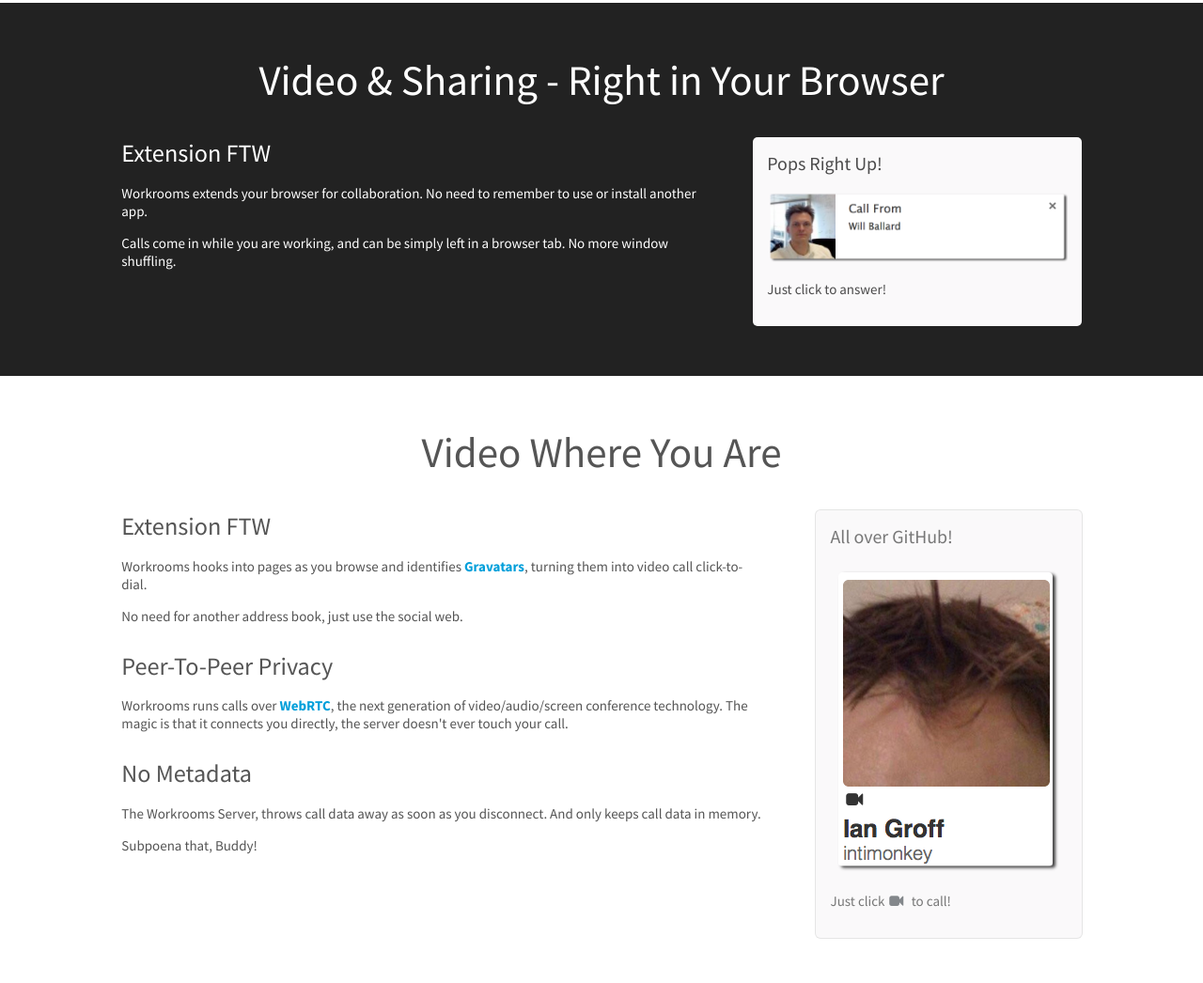
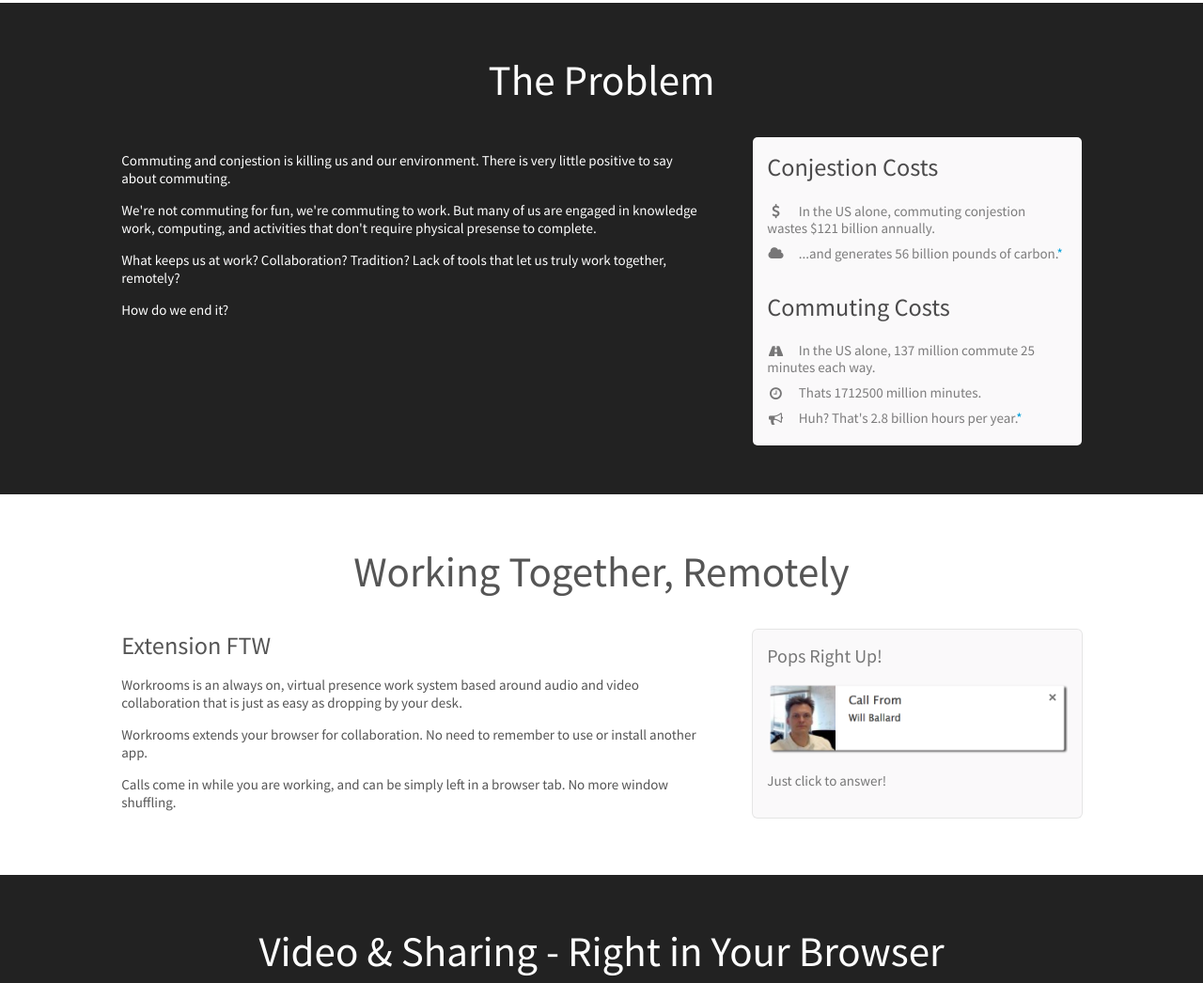
Before and after one commit to wballard/workrooms, a plain HTML site: page index.html in a window 1280 px wide. Shown: the part 740-1786 px from the top of the page at 94% size. Drawn offline with nearby package versions, Linux system fonts and the light colour scheme.

Commit message:
added in notes about commuting costs

```diff
--- a/index.html
+++ b/index.html
@@ -73,13 +73,76 @@
   <div class="row">
     <div class="column">
       <h1 class="center aligned ui header">
-        Video & Sharing - Right in Your Browser
+        The Problem
+      </h1>
+    </div>
+  </div>
+  <div class="row">
+    <div class="ten wide column">
+      <p>
+      Commuting and conjestion is killing us and our environment. There is very little
+      positive to say about commuting.
+      </p>
+      <p>
+      We're not commuting for fun, we're commuting to work. But many of us are
+      engaged in knowledge work, computing, and activities that don't require
+      physical presense to complete.
+      </p>
+      <p>
+      What keeps us at work? Collaboration? Tradition? Lack of tools that let us
+      truly work together, remotely?
+      </p>
+      <p>
+      How do we end it?
+      </p>
+    </div>
+    <div class="six wide column">
+      <div class="ui secondary form segment">
+        <h2 class="ui header">Conjestion Costs</h2>
+        <div class="ui list">
+          <li class="item">
+          <i class="dollar icon"></i>
+          <div class="description">In the US alone, commuting conjestion wastes $121 billion annually.</div>
+          </li>
+          <li class="item">
+          <i class="cloud icon"></i>
+          <div class="description">...and generates 56 billion pounds of carbon.<a href="http://mobility.tamu.edu/ums/media-information/press-release/">*</a></div>
+          </li>
+        </div>
+        <h2 class="ui header">Commuting Costs</h2>
+        <div class="ui list">
+          <li class="item">
+          <i class="road icon"></i>
+          <div class="description">In the US alone, 137 million commute 25 minutes each way.</div>
+          </li>
+          <li class="item">
+          <i class="time icon"></i>
+          <div class="description">Thats 1712500 million minutes.</div>
+          </li>
+          <li class="item">
+          <i class="bullhorn icon"></i>
+          <div class="description">Huh? That's 2.8 billion hours per year.<a href="http://www.census.gov/prod/2011pubs/acs-15.pdf">*</a></div>
+          </li>
+        </div>
+      </div>
+    </div>
+  </div>
+</div>
+
+<div class="ui page grid stackable relaxed feature segment">
+  <div class="row">
+    <div class="column">
+      <h1 class="center aligned ui header">
+        Working Together, Remotely
       </h1>
     </div>
   </div>
   <div class="row">
     <div class="ten wide column">
       <h2 class="ui header">Extension FTW</h2>
+      <p>Workrooms is an always on, virtual presence work system based around
+      audio and video collaboration that is just as easy as dropping by your desk.
+      </p>
       <p>Workrooms extends your browser for collaboration. No need to remember
       to use or install another app.</p>
       <p>Calls come in while you are working, and can be simply left in a browser tab. No more
@@ -95,11 +158,11 @@
   </div>
 </div>
 
-<div class="ui page grid stackable relaxed feature segment">
+<div class="ui inverted page grid stackable relaxed feature segment">
   <div class="row">
     <div class="column">
       <h1 class="center aligned ui header">
-        Video Where You Are
+        Video & Sharing - Right in Your Browser
       </h1>
     </div>
   </div>
@@ -160,7 +223,7 @@
 </div>
 
 <div class="ui inverted page grid segment">
-  <div class="twelve column wide">
+  <div class="ui twelve column grid">
     <div class="ui three wide column">
       <h3 class="ui header">Source</h3>
       <div class="ui inverted link list">
@@ -175,8 +238,6 @@
         <a class="ui link item" href="https://github.com/wballard">GitHub</a>
       </div>
     </div>
-    <div class="ui ten wide column">
-    </div>
   </div>
 </div>
 
```
